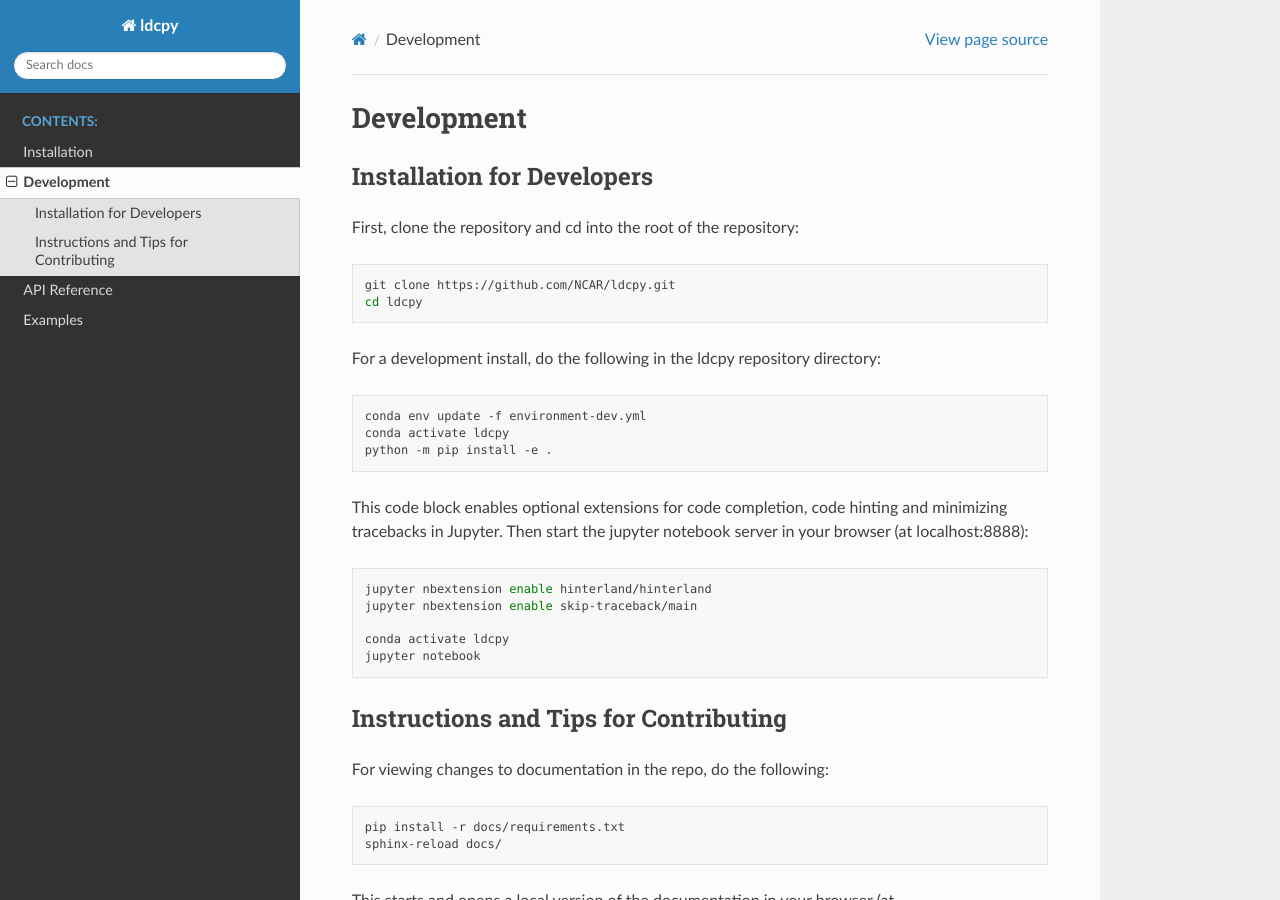
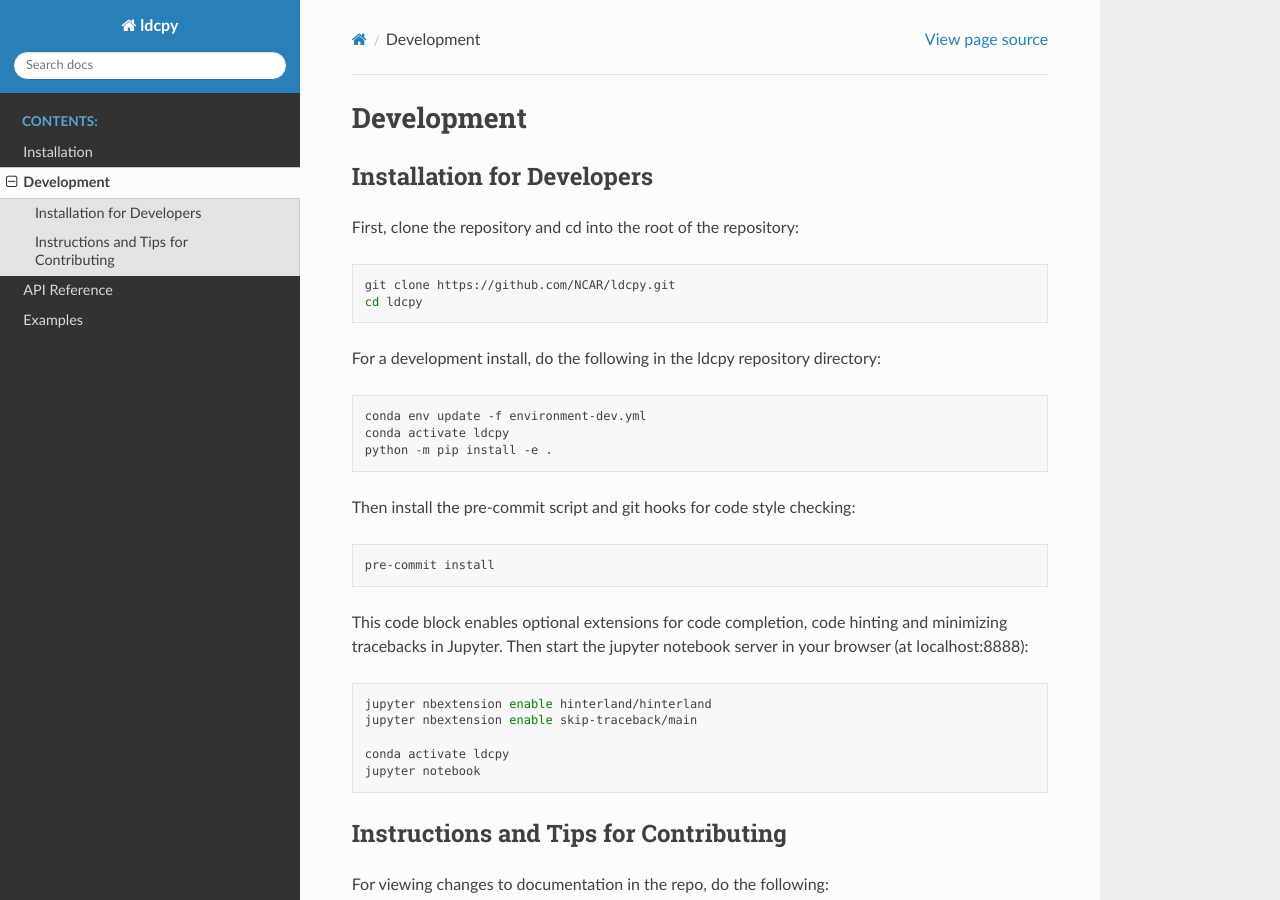
Before and after one commit to NCAR/ldcpy, a Sphinx documentation site: the page built from docs/source/development.rst, in a window 1280 px wide and 900 px high. Built offline with Sphinx 7.4.7 and the Read the Docs theme 2.0.0, drawn with Linux system fonts in a browser that asks for light colours; pages that are not in the unit, such as notebooks, are missing from menus.

Commit message:
update pre-commit install instructions

```diff
--- a/docs/source/development.rst
+++ b/docs/source/development.rst
@@ -19,6 +19,12 @@
     conda env update -f environment-dev.yml
     conda activate ldcpy
     python -m pip install -e .
+
+Then install the pre-commit script and git hooks for code style checking:
+
+.. code-block:: bash
+
+    pre-commit install
 
 This code block enables optional extensions for code completion, code hinting and minimizing tracebacks in Jupyter. Then start the jupyter notebook server in your browser (at localhost:8888):
 
```
